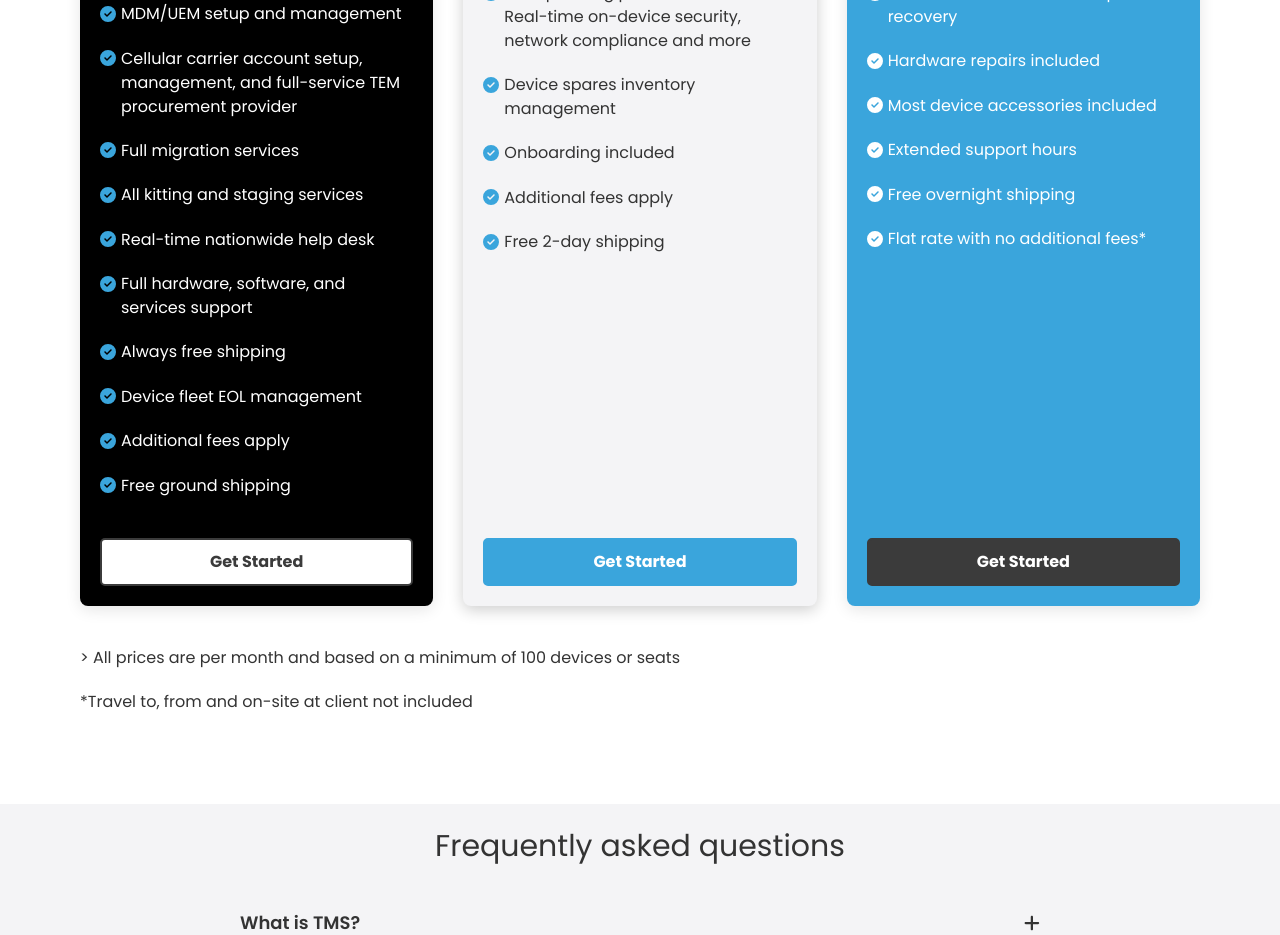
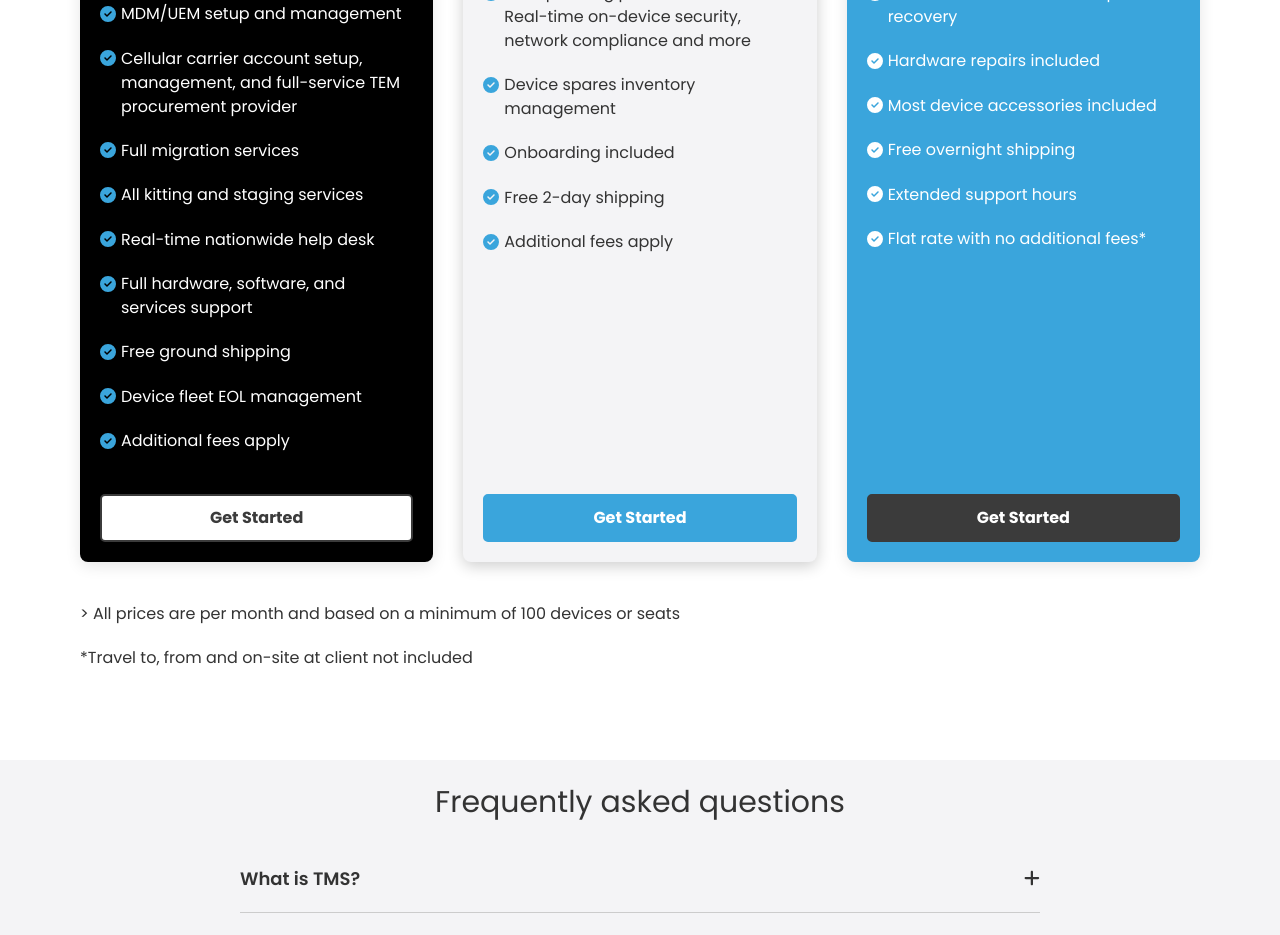
Before and after one commit to elspetha5/tms-website, a React (Vite) app: page / in a window 1280 px wide. Shown: the part 4620-5555 px from the top of the page. Built offline with nearby package versions, Linux system fonts and the light colour scheme; no server answers; a web font is replaced by a local one.

Commit message:
updated position of shipping on plan cards

```diff
--- a/src/pages/home-page/components/pricing-section/pricing-section.tsx
+++ b/src/pages/home-page/components/pricing-section/pricing-section.tsx
@@ -32,10 +32,9 @@ const pricingCardsArr = [
       "All kitting and staging services",
       "Real-time nationwide help desk",
       "Full hardware, software, and services support",
-      "Always free shipping",
+      "Free ground shipping",
       "Device fleet EOL management",
       "Additional fees apply",
-      "Free ground shipping",
     ],
     backgroundColor: backgroundColors.black,
   },
@@ -52,8 +51,8 @@ const pricingCardsArr = [
       "SMS-phishing prevention. Benefits: Real-time on-device security, network compliance and more",
       "Device spares inventory management",
       "Onboarding included",
+      "Free 2-day shipping",
       "Additional fees apply",
-      "Free 2-day shipping",
     ],
     backgroundColor: backgroundColors.lightGrey,
     badge: "MOST POPULAR",
@@ -72,8 +71,8 @@ const pricingCardsArr = [
       "On-device real-time backup and recovery",
       "Hardware repairs included",
       "Most device accessories included",
+      "Free overnight shipping",
       "Extended support hours",
-      "Free overnight shipping",
       "Flat rate with no additional fees*",
     ],
     backgroundColor: backgroundColors.blue,
```
